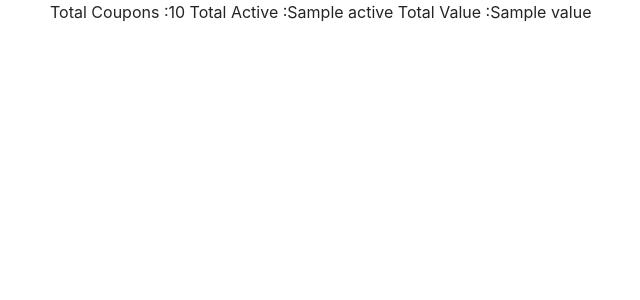
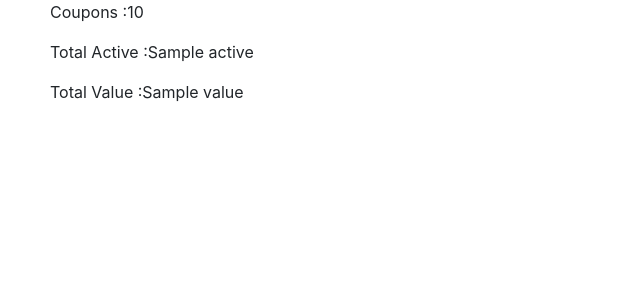
Before and after one commit to realsdx/eurekoins_api, a Django app: template api/templates/api/coupon_manager.html in a window 1280 px wide. Shown: the top 300 px of the page, without its empty margins (35-675 px from the left). Run offline with Django 3.2, Linux system fonts and the light colour scheme; the template is opened without the code that fills it: most values are stand-ins (such as "Sample title", 1, 10 or a date in 2020); some libraries are stand-ins or nearby versions; some web fonts are replaced.

```diff
--- a/api/templates/api/coupon_manager.html
+++ b/api/templates/api/coupon_manager.html
@@ -12,9 +12,9 @@
 
 <body>
     <div class="container">
-        Total Coupons :{{ total }}
-        Total Active :{{ active }}
-        Total Value :{{ value }}
+        <p>Coupons :{{ total }} </p>
+        <p>Total Active :{{ active }}</p>
+        <p>Total Value :{{ value }}</p>
     </div>
 
 
```
Also changed, not shown: api/views.py (+8 -2 lines).
